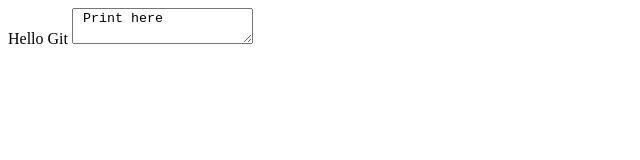
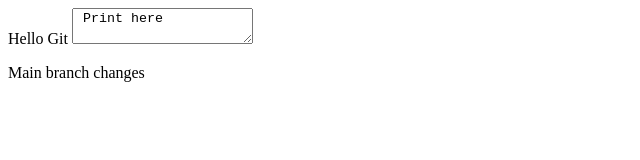
Before and after one commit to sumit-bala/Git_Demo, a plain HTML site: page index.html in a window 1280 px wide. Shown: the whole page, without its empty margins (0-640 px from the left). Drawn offline with Linux system fonts and the light colour scheme.

Commit message:
main branch changes

```diff
--- a/index.html
+++ b/index.html
@@ -1 +1,3 @@
 <div>Hello Git <Textarea> Print here </Textarea></div>
+
+<p>Main branch changes</p>
```
